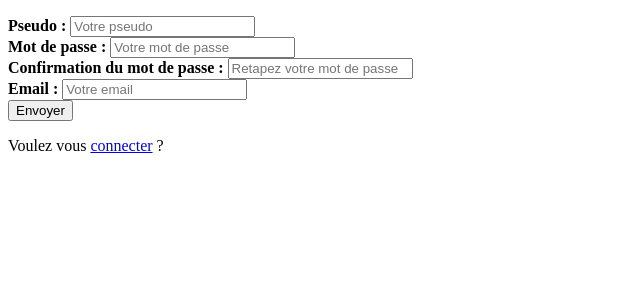
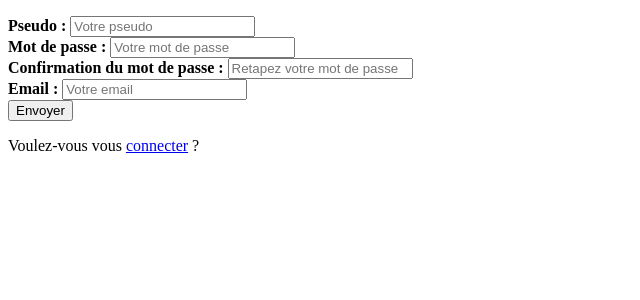
Before and after one commit to Insoumis/melenshack, a PHP site: page /register.php in a window 1280 px wide. Shown: the top 300 px of the page, without its empty margins (0-640 px from the left). Run offline with PHP 8.4, Linux system fonts and the light colour scheme.

Commit message:
Minor correction

```diff
--- a/includes/token.class.php
+++ b/includes/token.class.php
@@ -14,7 +14,6 @@
 		} // exemple de l'utilisation du code : $token = Token::generer('inscription');
     /* Puis plus bas formulaire: <input type="hidden" name="token" id="token" value="<?php echo $token;?>"/> */
 
-///////////////////////////////////////////////////////////////////////////////////////////////////////////////////////////
 
 		/*  Cette fonction vérifie le token
 			Passer en argument le temps de validité (en secondes)
--- a/login.php
+++ b/login.php
@@ -34,7 +34,7 @@ else
 					</p>
 	</form>
 </div>
-Voulez vous <a href="register.php">inscrire</a> ?
+Voulez-vous vous <a href="register.php">inscrire</a> ?
 <?php  } ?>
 
 </body>
--- a/register.php
+++ b/register.php
@@ -39,7 +39,7 @@ else { ?>
 
 </div>
 
-Voulez vous <a href="login.php">connecter</a> ?
+Voulez-vous vous <a href="login.php">connecter</a> ?
 <?php  }
 if(!empty($_GET['erreur'])) {
 ?>
```
